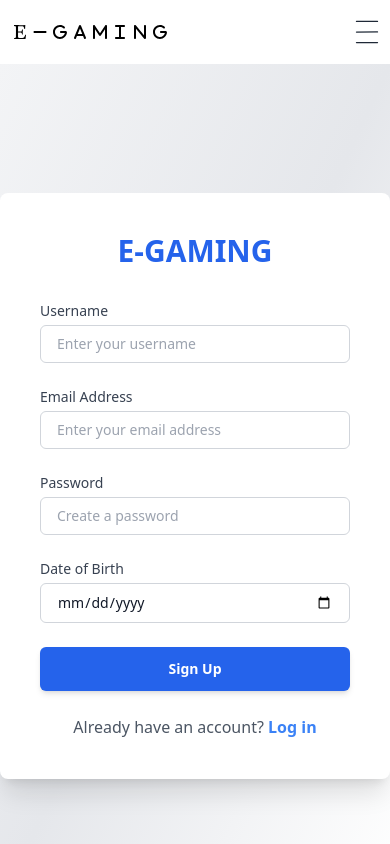
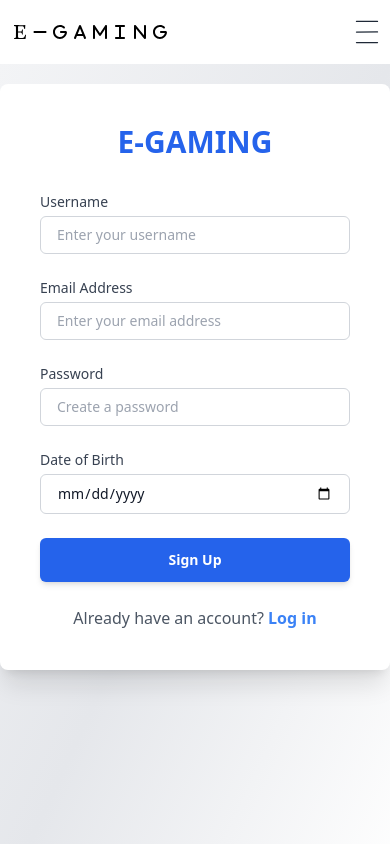
Before and after one commit to BABUVAA/Gaming_platform_frontend, a React (Vite) app: page /signup in a window 390 px wide. Built offline with nearby package versions, Linux system fonts and the light colour scheme; no server answers.

Commit message:
minor style adjustment

```diff
--- a/src/pages/Login.jsx
+++ b/src/pages/Login.jsx
@@ -26,7 +26,7 @@ const Login = () => {
   };
 
   return (
-    <div className="min-h-screen flex items-center justify-center bg-gradient-to-br from-white via-gray-100 to-gray-200">
+    <div className="min-h-screen flex items-start pt-5 sm:items-center sm:pt-0 justify-center bg-gradient-to-br from-white via-gray-100 to-gray-200">
       <div className="bg-white p-8 rounded-lg shadow-xl w-full max-w-md">
         <h1 className="text-2xl font-bold text-blue-600 text-center mb-6">
           E-GAMING
--- a/src/pages/SignUp.jsx
+++ b/src/pages/SignUp.jsx
@@ -26,7 +26,7 @@ const SignUp = () => {
   };
 
   return (
-    <div className="min-h-screen flex items-center justify-center bg-gradient-to-br from-gray-100 via-gray-200 to-white">
+    <div className="min-h-screen flex items-start sm:items-center pt-5 sm:pt-0 justify-center bg-gradient-to-br from-gray-100 via-gray-200 to-white">
       <div className="bg-white p-10 rounded-lg shadow-xl w-full max-w-lg">
         <h1 className="text-3xl font-extrabold text-blue-600 text-center mb-8">
           E-GAMING
```
